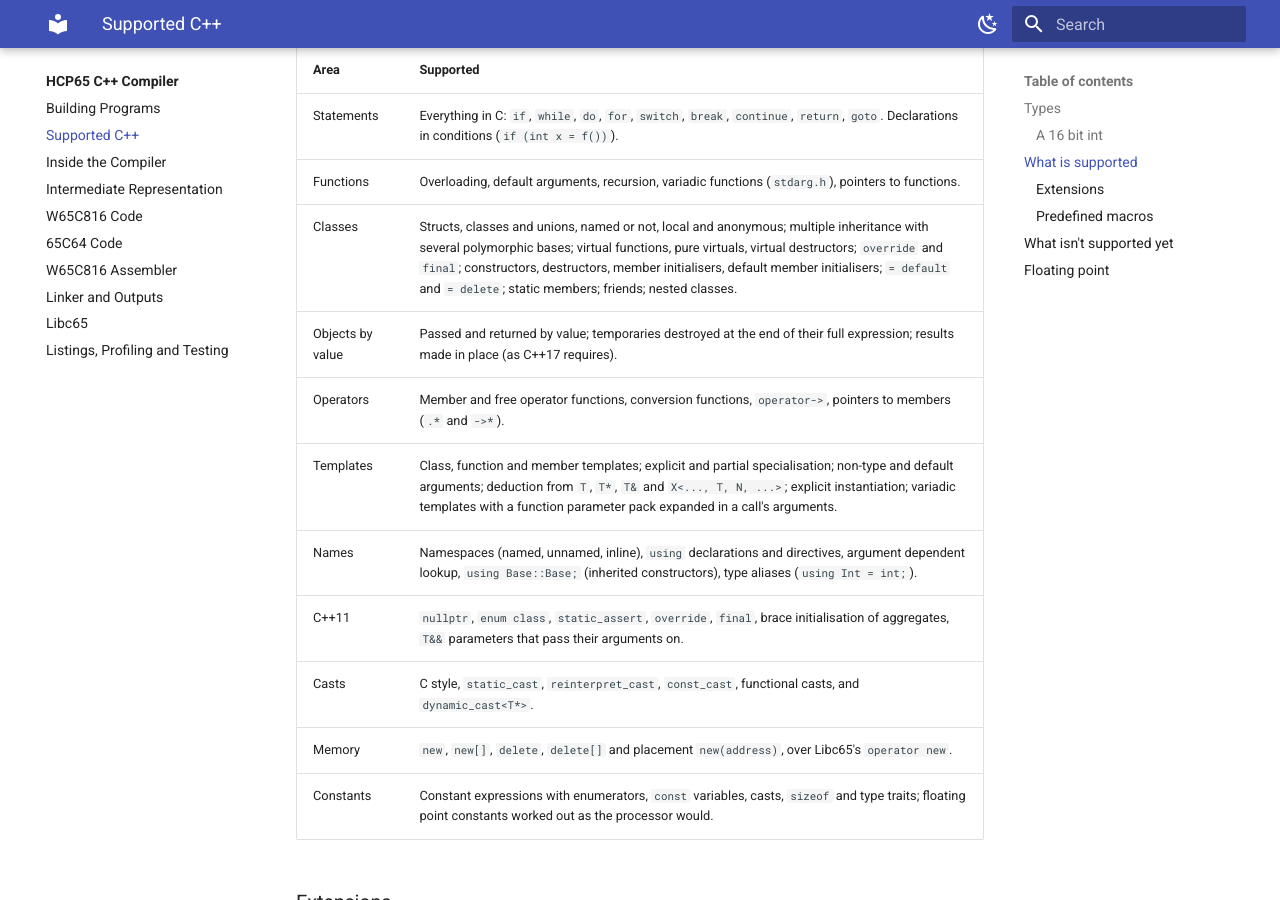
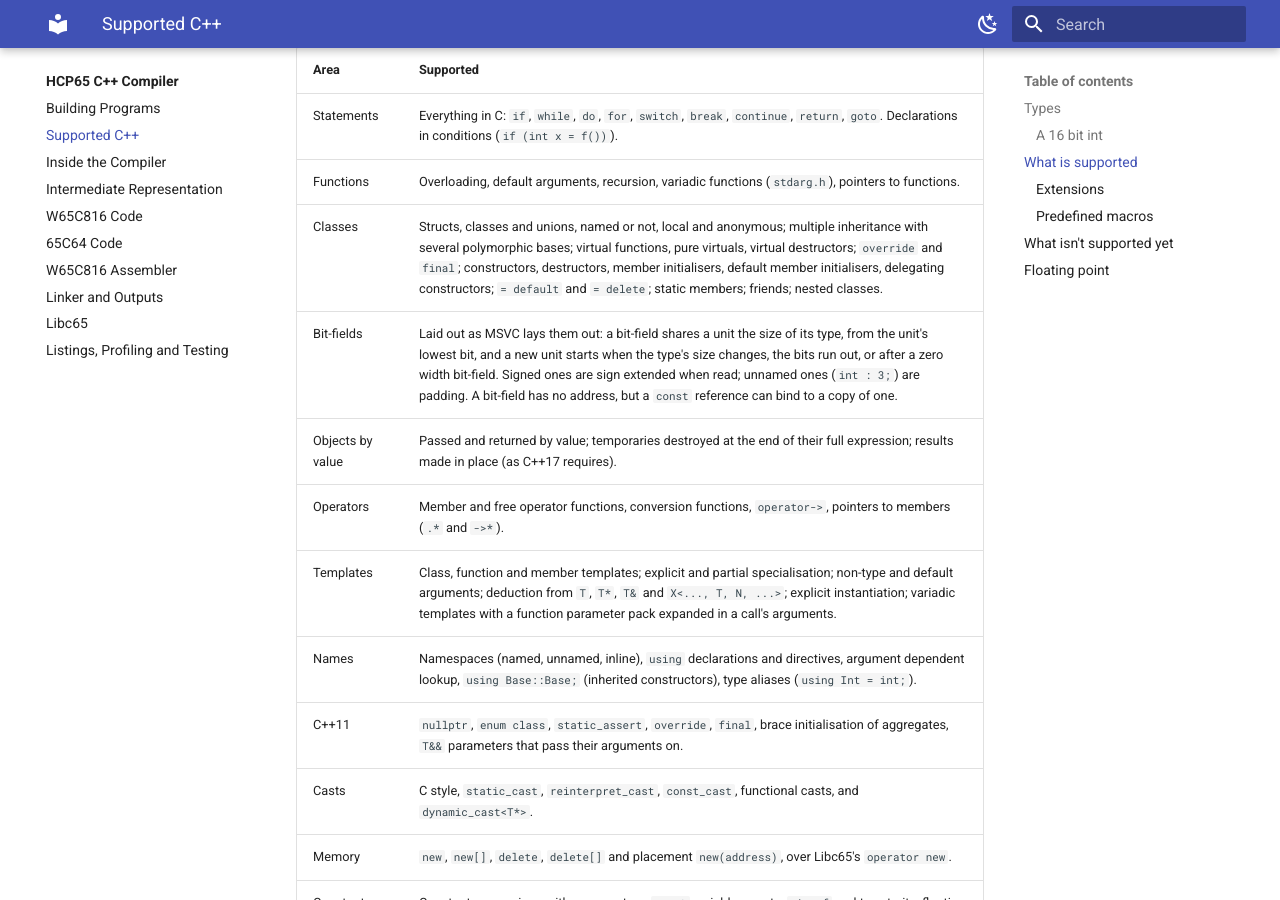
Before and after one commit to andrewpaterson/HCP65, an MkDocs documentation site: the page built from Website/docs/compiler/language.md, in a window 1280 px wide and 900 px high, scrolled down 1902 px. Built offline with MkDocs 1.6.1 and Material for MkDocs 9.7.7, drawn with Linux system fonts in a browser that asks for light colours; plug-ins that fetch from the network failed and are left out; part of the change alters nothing that is shown; some of the changed text lies outside the part shown.

Commit message:
Website: Supported C++ lists bit-fields (laid out as MSVC lays them out) and delegating constructors, which the compiler now compiles (CommonLibraries 3c7e078a5); the warning that both compiled wrong is gone.

```diff
--- a/Website/docs/compiler/language.md
+++ b/Website/docs/compiler/language.md
@@ -57,7 +57,8 @@ constant that an implicit conversion cuts short.
 |---|---|
 | Statements | Everything in C: `if`, `while`, `do`, `for`, `switch`, `break`, `continue`, `return`, `goto`.  Declarations in conditions (`if (int x = f())`). |
 | Functions | Overloading, default arguments, recursion, variadic functions (`stdarg.h`), pointers to functions. |
-| Classes | Structs, classes and unions, named or not, local and anonymous; multiple inheritance with several polymorphic bases; virtual functions, pure virtuals, virtual destructors; `override` and `final`; constructors, destructors, member initialisers, default member initialisers; `= default` and `= delete`; static members; friends; nested classes. |
+| Classes | Structs, classes and unions, named or not, local and anonymous; multiple inheritance with several polymorphic bases; virtual functions, pure virtuals, virtual destructors; `override` and `final`; constructors, destructors, member initialisers, default member initialisers, delegating constructors; `= default` and `= delete`; static members; friends; nested classes. |
+| Bit-fields | Laid out as MSVC lays them out: a bit-field shares a unit the size of its type, from the unit's lowest bit, and a new unit starts when the type's size changes, the bits run out, or after a zero width bit-field.  Signed ones are sign extended when read; unnamed ones (`int : 3;`) are padding.  A bit-field has no address, but a `const` reference can bind to a copy of one. |
 | Objects by value | Passed and returned by value; temporaries destroyed at the end of their full expression; results made in place (as C++17 requires). |
 | Operators | Member and free operator functions, conversion functions, `operator->`, pointers to members (`.*` and `->*`). |
 | Templates | Class, function and member templates; explicit and partial specialisation; non-type and default arguments; deduction from `T`, `T*`, `T&` and `X<..., T, N, ...>`; explicit instantiation; variadic templates with a function parameter pack expanded in a call's arguments. |
@@ -118,13 +119,6 @@ compiler's own file and line, which says which construct it was.
 | `thread_local` | |
 | The C++ standard library | Libc65 has the C library and `<new>` only. |
 
-Two constructs compile without an error but are **wrong**, so they must not be used:
-
-!!! warning "Silently wrong"
-    - **Bit-fields** are laid out and stored as whole fields: the width is ignored, so a value
-      is never cut down to it.
-    - **Delegating constructors** (`C() : C(7) {}`) don't call the constructor they name.
-
 Overload resolution is a simplified form of the standard's ranking: exact match, then promotion,
 then conversion, then a user defined conversion.  It gives the standard's answer for the code it
 has been used on, but not every case.
```
